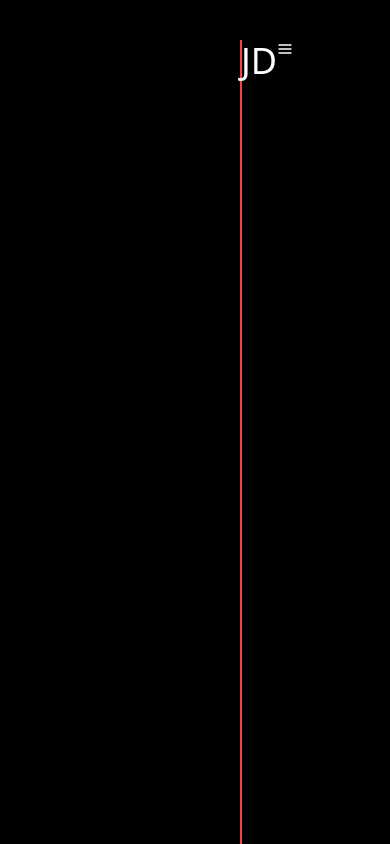
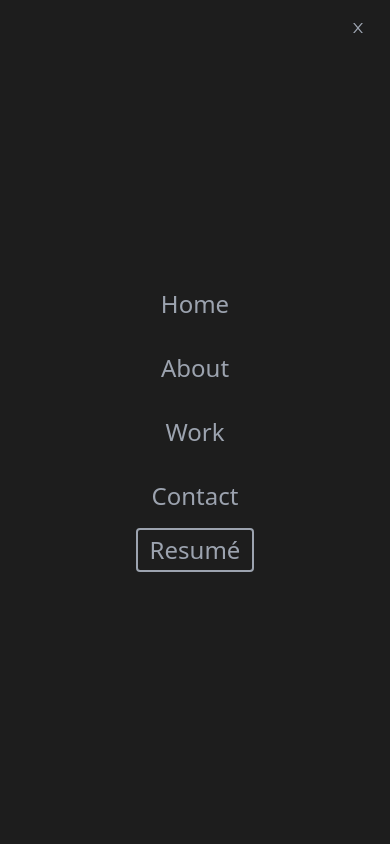
Before and after one commit to JayDampitan/new-portfolio, a Next.js app in the folder my-app/: page / in a window 390 px wide. Shown: the top 844 px of the page. Built offline with nearby package versions, Linux system fonts and the light colour scheme.

Commit message:
finish initial navbar refactor and responsiveness

```diff
--- a/my-app/assets/data.tsx
+++ b/my-app/assets/data.tsx
@@ -4,16 +4,12 @@ export const NAV__LINKS = [
       display: "Home",
     },
     {
-      path: "#skills",
-      display: "Skills",
-    },
-    {
       path: "#about",
       display: "About",
     },
     {
-      path: "#projects",
-      display: "Projects",
+      path: "#work",
+      display: "Work",
     },
     {
       path: "#contact",
--- a/my-app/components/Navbar.tsx
+++ b/my-app/components/Navbar.tsx
@@ -2,39 +2,62 @@ import React from "react";
 import Link from "next/link";
 import { useState } from "react";
 import { NAV__LINKS } from "../assets/data";
-import { FiMenu } from "react-icons/fi";
-import { GrClose } from "react-icons/gr";
-import { GiHamburgerMenu } from "react-icons/gi";
-import { IoMdClose } from "react-icons/io";
+import { AiOutlineMenu, AiOutlineClose } from "react-icons/ai";
+import { BsFillSunFill } from "react-icons/bs"
 
 type Props = {};
 
 const Navbar = (props: Props) => {
   const [navbarOpen, setNavbarOpen] = useState(true);
 
-  const handleNavbar = () => {
+  const handleNav = () => {
     setNavbarOpen(!navbarOpen);
   };
 
   return (
-    <nav className="w-full  bg-black fixed top-0 left-0 right-0 z-10 px-60 py-10">
-      <div className="justify-between h-screen flex border border-red-500">
+    <nav className="fixed left-0 bg-[#1D1D1D]  top-0 w-full z-10 ease-in duration-500">
+      <div className="max-w-[1240px] text-gray-400 m-auto flex justify-between items-center px-6 py-2">
+        <Link href="/">
+          <h1 className="text-4xl font-bold">
+            j<span className="text-[#BB2626]">d</span>.
+          </h1>
+        </Link>
+        <ul className="hidden sm:flex items-center justify-center">
+          {NAV__LINKS.map((item) => (
+            <li onClick={handleNav} className="p-4">
+              <Link href={item.path}>{item.display}</Link>
+            </li>
+          ))}
+          <Link href="/" className=" border-l-[1px] border-gray-400 px-4 hover:text-[#BB2626]">
+            <div className=" text-1xl hover:white px-3 hover:text-[#BB2626] duration-300">Resumé</div>
+          </Link>
+        </ul>
 
-        <h2 className="text-white text-4xl">JD</h2>
-
-       <div>
-          <FiMenu className="text-white"/>
-       </div>
-
-          <ul className={`hidden`}>
-            <li className="text-white">
-              {NAV__LINKS.map((item) => (
-                <Link className="flex flex-col" href="">{item.display}</Link>
-              ))}
-            </li>
+        <div onClick={handleNav} className="block sm:hidden z-10">
+          {navbarOpen ? <AiOutlineClose /> : <AiOutlineMenu />}
+        </div>
+        {/* mobile menu */}
+        <div
+          className={`${
+            navbarOpen ? "left-0" : "left-full"
+          } sm:hidden absolute top-0 right-0 bottom-0 flex justify-center items-center w-full h-screen bg-[#1D1D1D] text-center ease-in duration-500`}
+        >
+          <ul>
+            {NAV__LINKS.map((item) => (
+              <li key={item.path} className="p-4 text-2xl hover:text-white">
+                <Link
+                  onClick={() => setNavbarOpen(!navbarOpen)}
+                  href={item.path}
+                >
+                  {item.display}
+                </Link>
+              </li>
+            ))}
+            <button className="py-1 text-2xl border-2 border-gray-400 rounded px-3 hover:white ">
+              Resumé
+            </button>
           </ul>
-
-
+        </div>
       </div>
     </nav>
   );
--- a/my-app/components/Skills.tsx
+++ /dev/null
@@ -1,15 +0,0 @@
-import React from "react";
-import { motion } from "framer-motion";
-import Link from "next/link";
-
-type Props = {};
-
-const Skills = (props: Props) => {
-  return (
-    <div className="h-screen bg-black flex items-center">
-      <h2 className="text-red-500 text-7xl">Skills</h2>
-    </div>
-  );
-};
-
-export default Skills;
--- a/my-app/pages/index.tsx
+++ b/my-app/pages/index.tsx
@@ -2,7 +2,6 @@ import Head from "next/head";
 import Navbar from "../components/Navbar";
 import Hero from "../components/Hero";
 import About from "../components/About";
-import Skills from "../components/Skills";
 import Work from "../components/Work";
 import Contact from "../components/Contact";
 import Footer from "../components/Footer";
@@ -20,10 +19,6 @@ export default function Home() {
       <Navbar />
       <section id="/" className="">
         <Hero />
-      </section>
-
-      <section id="skills" className="snap snap-mandatory">
-        <Skills />
       </section>
 
       <section id="about" className="">
```
